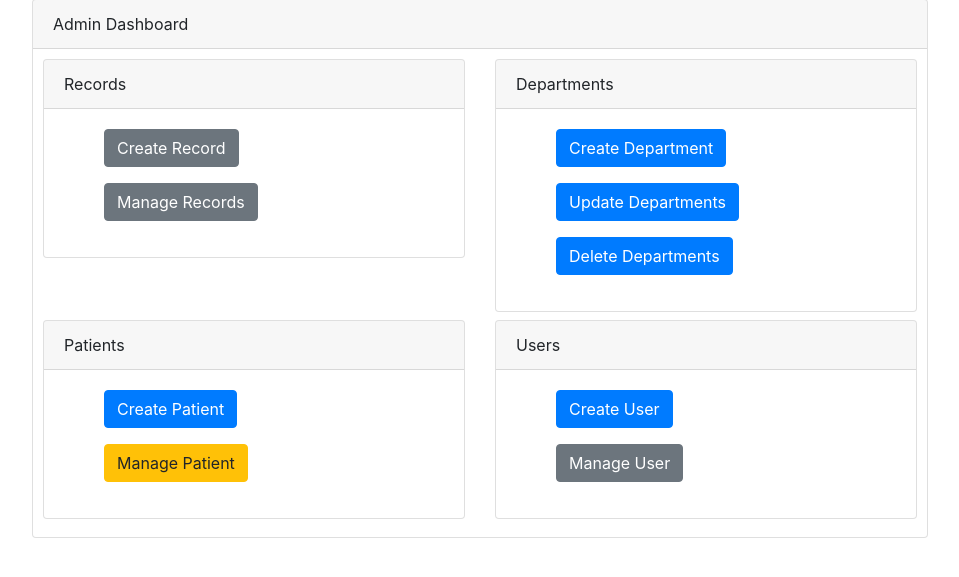
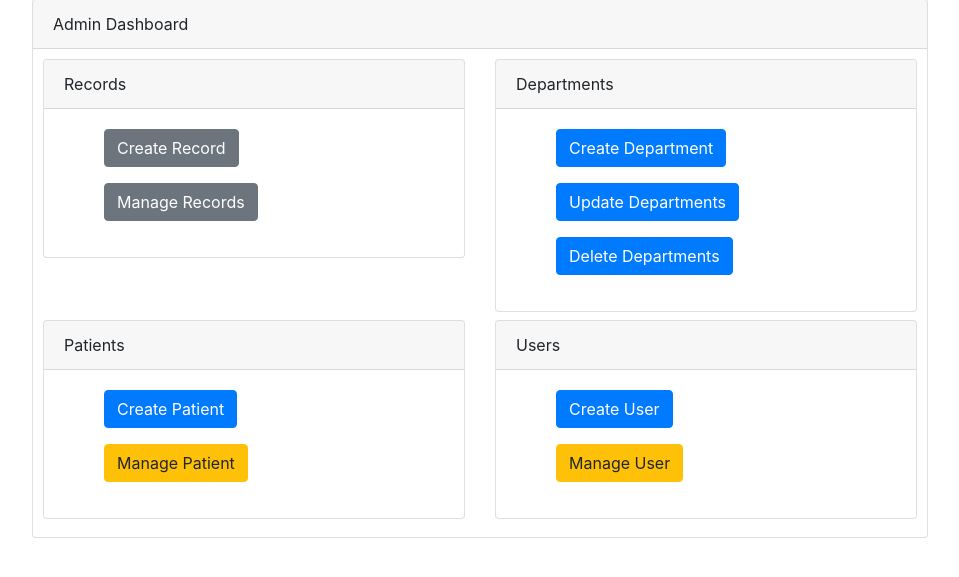
Before and after one commit to winters-brown/BAD-C, a Node project: template views/admin/dashboard.handlebars in a window 1280 px wide. Shown: the part 81-658 px from the top of the page, without its empty margins (160-1119 px from the left). Run offline with Node 20 templates, Linux system fonts and the light colour scheme; the template is opened without the code that fills it, so the values that code supplies are empty; some libraries are stand-ins or nearby versions.

Commit message:
Updated links for user managment

```diff
--- a/views/admin/dashboard.handlebars
+++ b/views/admin/dashboard.handlebars
@@ -65,7 +65,7 @@
                             User</a>
                     </ul>
                     <ul>
-                        <button type="button" class="btn btn-secondary">Manage User</button>
+                        <a href="/api/v2/admin/update" type="button" class="btn btn-warning">Manage User</a>
                     </ul>
                 </div>
             </div>
```
